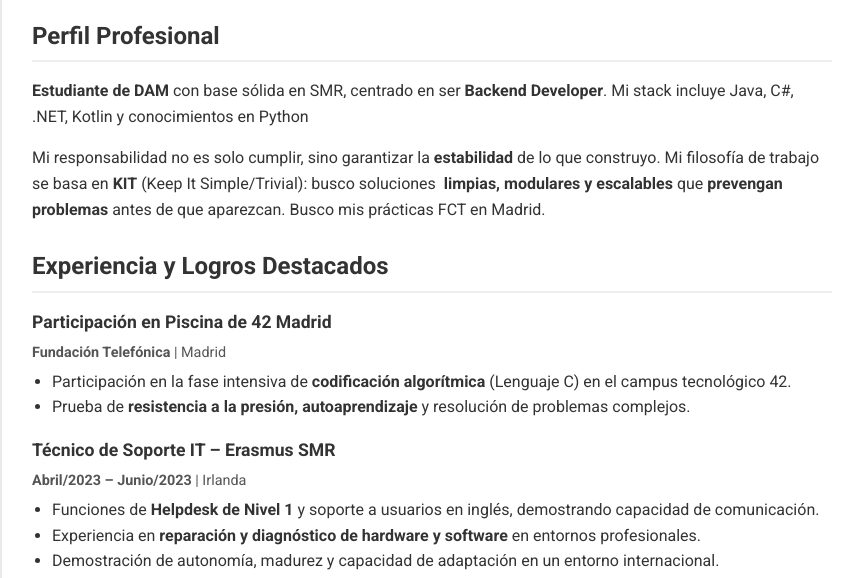
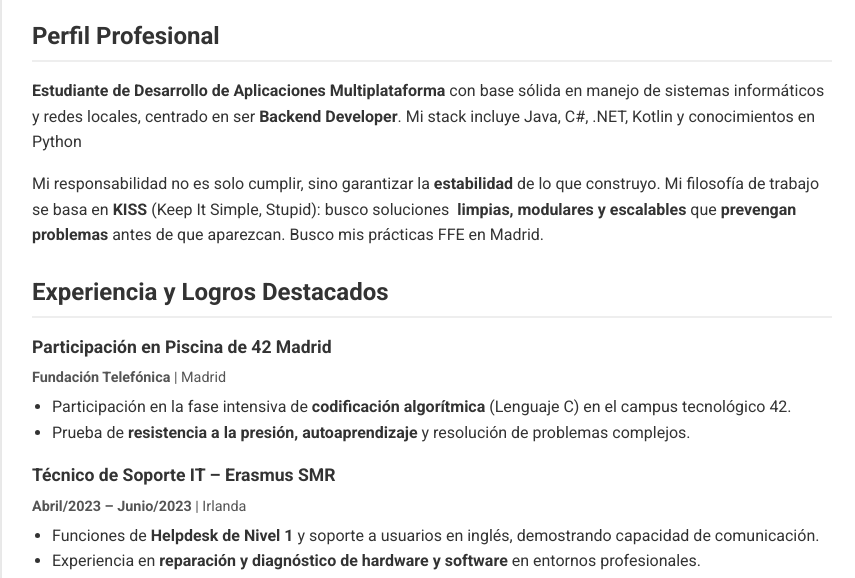
Before and after one commit to Supersanfer/web, a plain HTML site: page index.html in a window 1280 px wide. Shown: the part 212-790 px from the top of the page, without its empty margins (208-1063 px from the left). Drawn offline with Linux system fonts and the light colour scheme.

Commit message:
Update index.html
Cambiar ciertas cosas de mi biografia y correccion KISS

```diff
--- a/index.html
+++ b/index.html
@@ -150,8 +150,8 @@
 
         <section class="section">
             <h2>Perfil Profesional</h2>
-            <p><b>Estudiante de DAM</b> con base sólida en SMR, centrado en ser <b>Backend Developer</b>. Mi stack incluye Java, C#, .NET, Kotlin y conocimientos en Python</p>
-            <p>Mi responsabilidad no es solo cumplir, sino garantizar la <strong>estabilidad</strong> de lo que construyo. Mi filosofía de trabajo se basa en <strong>KIT</strong> (Keep It Simple/Trivial): busco soluciones  <strong>limpias, modulares y escalables</strong> que <strong>prevengan problemas</strong> antes de que aparezcan. Busco mis prácticas FCT en Madrid.</p>
+            <p><b>Estudiante de Desarrollo de Aplicaciones Multiplataforma</b> con base sólida en manejo de sistemas informáticos y redes locales, centrado en ser <b>Backend Developer</b>. Mi stack incluye Java, C#, .NET, Kotlin y conocimientos en Python</p>
+            <p>Mi responsabilidad no es solo cumplir, sino garantizar la <strong>estabilidad</strong> de lo que construyo. Mi filosofía de trabajo se basa en <strong>KISS</strong> (Keep It Simple, Stupid): busco soluciones  <strong>limpias, modulares y escalables</strong> que <strong>prevengan problemas</strong> antes de que aparezcan. Busco mis prácticas FFE en Madrid.</p>
         </section>
 
         <section class="section projects">
```
